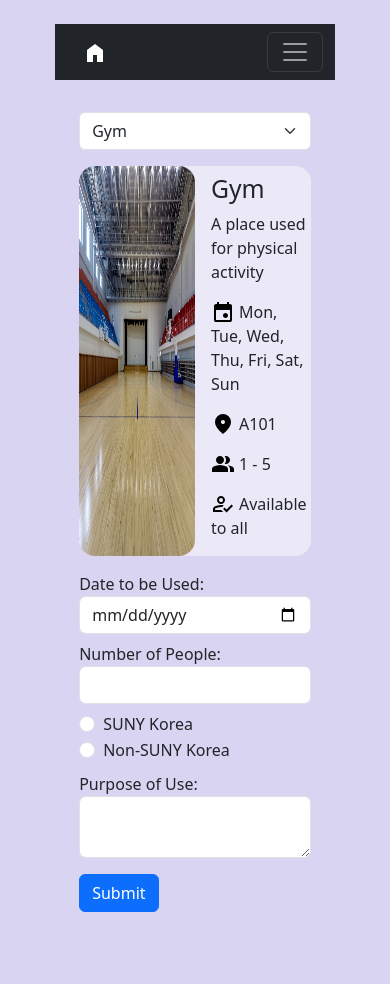
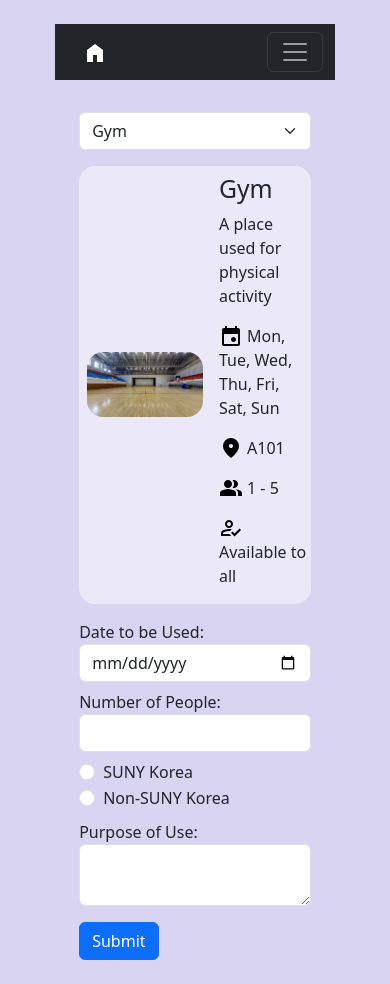
Before and after one commit to heights-m/hw2-res-app, a React (Vite) app in the folder facres_app/: page /reservation in a window 390 px wide. Before the commit the page ends 936 px from the top, so only its background shows below. Built offline with nearby package versions, Linux system fonts and the light colour scheme.

Commit message:
update reservation image responsive sizing

```diff
--- a/facres_app/src/pages/Reservation.tsx
+++ b/facres_app/src/pages/Reservation.tsx
@@ -18,8 +18,8 @@ function Reservation() {
         <option value="4">Conference Room</option>
         <option value="5">Library</option>
       </select>
-      <div className='d-flex justify-content-left my-3 bg-white bg-opacity-50 rounded-4'>
-        <img src={FacData[Number(selectedFac)].Img} alt="Current facility" className='rounded-4 w-50'/>
+      <div className='d-flex justify-content-left align-items-center my-3 bg-white bg-opacity-50 rounded-4'>
+        <img src={FacData[Number(selectedFac)].Img} alt="Current facility" className='rounded-4 w-50 ms-2'/>
         <div className='ms-3 mt-2'>
           <h2>{FacData[Number(selectedFac)].Name}</h2>
           <p>{FacData[Number(selectedFac)].Desc}</p>
```
